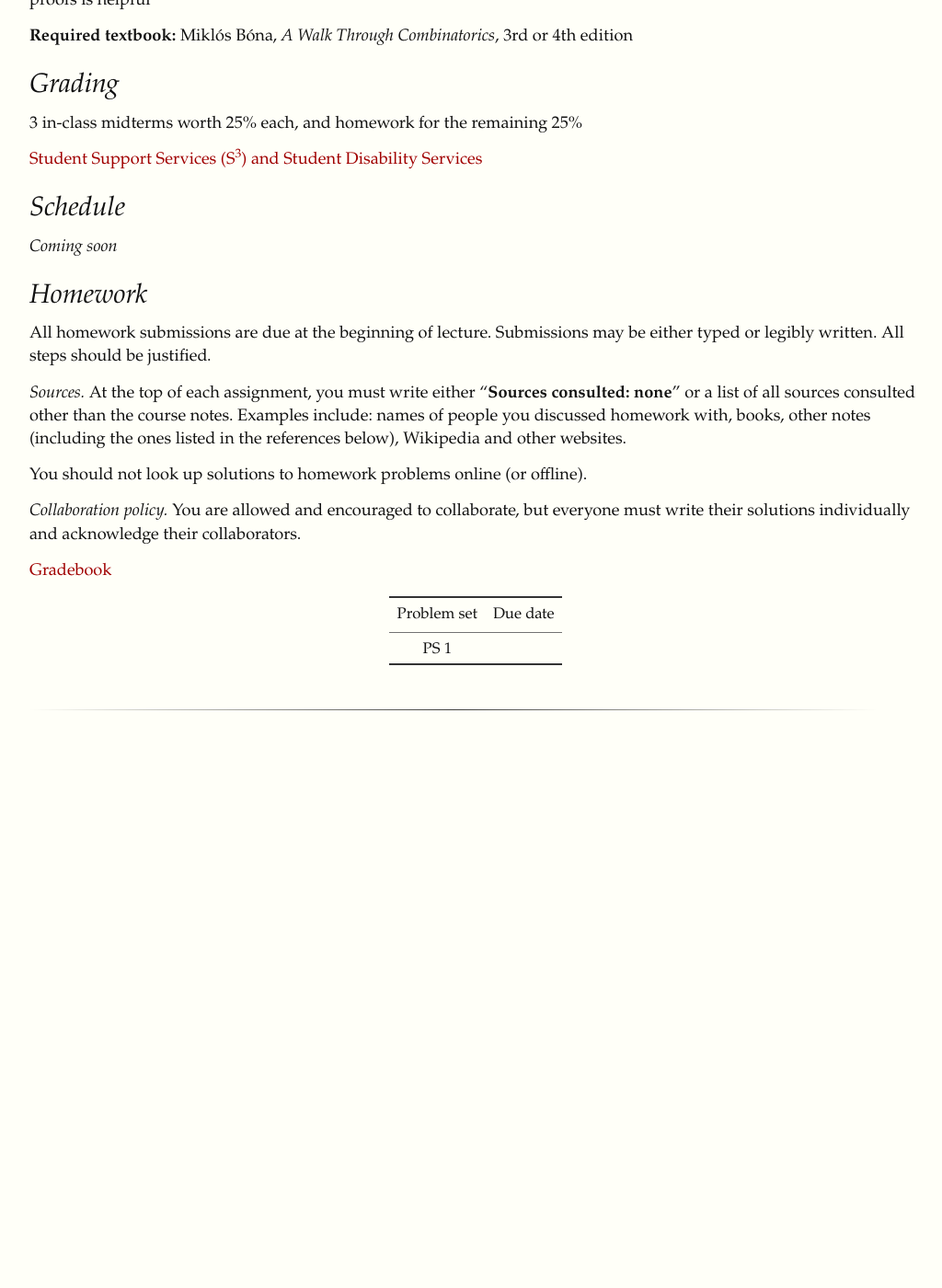
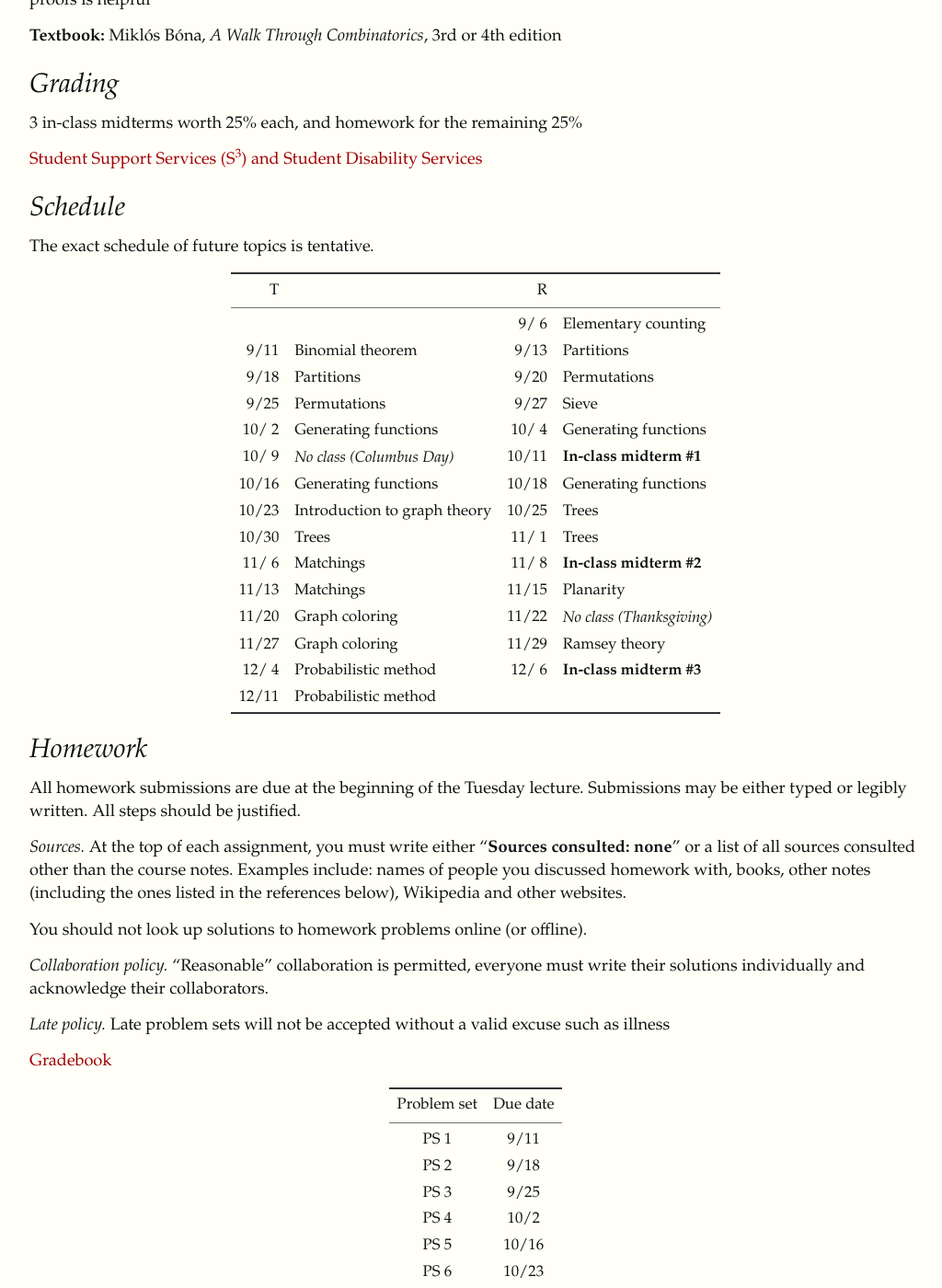
Before and after one commit to yufeizhao/yufeizhao.github.io, a Jekyll site: the page built from 211/index.md, in a window 1280 px wide and 1400 px high, scrolled down 409 px. Shown: the whole window at 92% size, without its empty margins (123-1147 px from the left). Built offline with Jekyll 4.4.1, drawn with Linux system fonts in a browser that asks for light colours; nearby versions of some CDN libraries; before the commit the page ends 1229 px from its top, so only the background shows below that; some of the changed text lies outside the part shown.

Commit message:
schedule

```diff
--- a/211/index.md
+++ b/211/index.md
@@ -18,7 +18,7 @@ Introduction to combinatorics. Roughly the first half of the semester will focus
 
 **Prerequisites:** Calculus II (GIR) and linear algebra (18.06 or 18.700 or 18.701). Prior experience with abstraction and proofs is helpful
 
-**Required textbook:** Miklós Bóna, _A Walk Through Combinatorics_, 3rd or 4th edition
+**Textbook:** Miklós Bóna, _A Walk Through Combinatorics_, 3rd or 4th edition
 
 ## Grading
 
@@ -28,22 +28,54 @@ Introduction to combinatorics. Roughly the first half of the semester will focus
 
 ## Schedule
 
-_Coming soon_
+The exact schedule of future topics is tentative.
+
+| T | | R | |
+| --:|--|--:|--|
+| | | 9/ 6  | Elementary counting
+| 9/11 | Binomial theorem  | 9/13 | Partitions
+|   9/18 | Partitions  | 9/20 | Permutations
+|   9/25 | Permutations  | 9/27 | Sieve
+|  10/ 2  | Generating functions  | 10/ 4  | Generating functions
+|  10/ 9 | _No class (Columbus Day)_ | 10/11 | **In-class midterm #1**
+|  10/16 | Generating functions  | 10/18 | Generating functions
+|  10/23 | Introduction to graph theory  | 10/25 | Trees
+|  10/30 | Trees  | 11/ 1  | Trees
+|  11/ 6  | Matchings | 11/ 8  | **In-class midterm #2**
+|  11/13 | Matchings  |  11/15 | Planarity
+|  11/20 | Graph coloring  | 11/22 | _No class (Thanksgiving)_
+|  11/27 | Graph coloring | 11/29 | Ramsey theory
+|  12/ 4  | Probabilistic method  | 12/ 6  | **In-class midterm #3**
+|  12/11 | Probabilistic method
 
 ## Homework
 
 
-All homework submissions are due at the beginning of lecture. Submissions may be either typed or legibly written. All steps should be justified.
+All homework submissions are due at the beginning of the Tuesday lecture. Submissions may be either typed or legibly written. All steps should be justified.
 
 _Sources._ At the top of each assignment, you must write either "**Sources consulted: none**" or a list of all sources consulted other than the course notes. Examples include: names of people you discussed homework with, books, other notes (including the ones listed in the references below), Wikipedia and other websites.
 
 You should not look up solutions to homework problems online (or offline).
 
-_Collaboration policy._ You are allowed and encouraged to collaborate, but everyone must write their solutions individually and acknowledge their collaborators.
+_Collaboration policy._ "Reasonable" collaboration is permitted, everyone must write their solutions individually and acknowledge their collaborators.
+
+_Late policy._ Late problem sets will not be accepted without a valid excuse such as illness
 
 
 [Gradebook](http://stellar.mit.edu/S/course/18/fa18/18.211/)
 
 | Problem set | Due date |
 |:---------------:|:-----------:|
-| PS 1 |
+| PS 1 | 9/11 |
+| PS 2 | 9/18 |
+| PS 3 | 9/25 |
+| PS 4 | 10/2 |
+| PS 5 | 10/16 |
+| PS 6 | 10/23 |
+| PS 7 | 10/30 |
+| PS 8 | 11/6 |
+| PS 9 | 11/13 |
+| PS 10 | 11/20 |
+| PS 11 | 11/27 |
+| PS 12 | 12/4 |
+| PS 13 | 12/11 |
```
Also changed, not shown: a34/index.md (+1 -1 lines).
